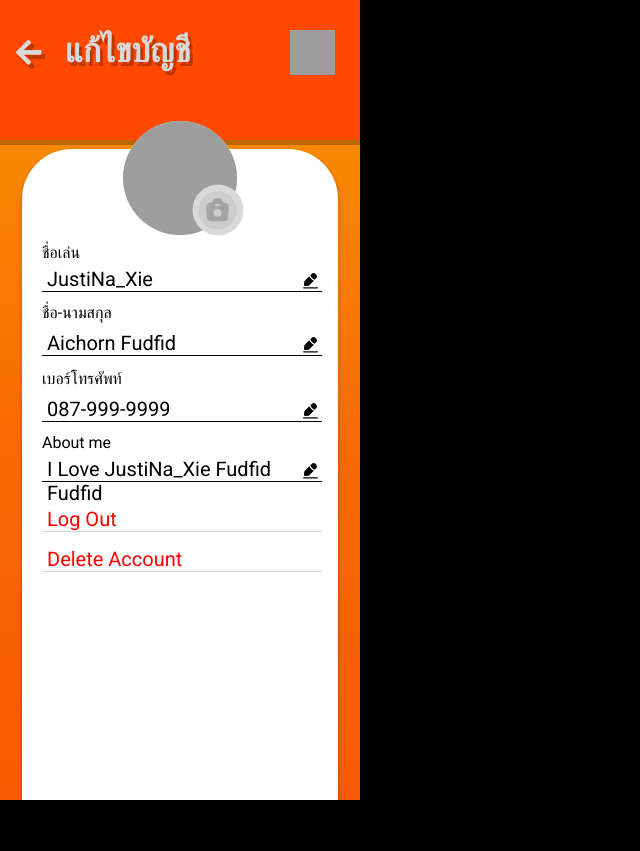
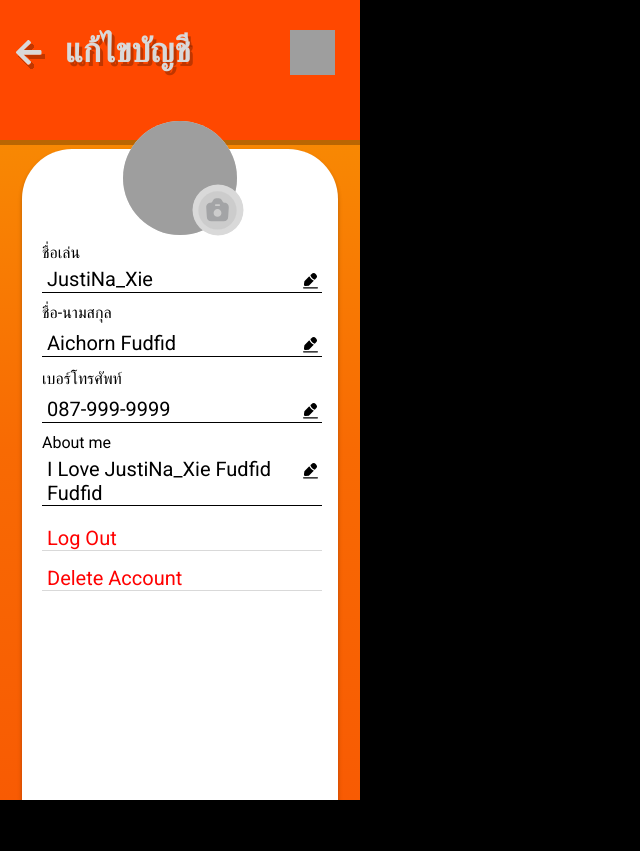
Before and after one commit to shirokitsu09/K-link, a PHP site: page /php/aboutMyAccount.php in a window 1280 px wide. Shown: the top 851 px of the page, without its empty margins (0-640 px from the left). Run offline with PHP 8.4, Linux system fonts and the light colour scheme; grey boxes are pictures that could not be loaded.

Commit message:
update css for aboutmyAccount
( aboutme ขึ้นบรรทัดใหม่ + log out / delete account ย้ายหนี )

```diff
--- a/css/editaccount.css
+++ b/css/editaccount.css
@@ -165,17 +165,19 @@
 }
 
 .display-box-aboutme {
-    position: absolute;
+    position: relative;
     top: 304px;
     width: 316px;
-    height: 30px;
+    height: fit-content;
+    padding-bottom: 5px;
 }
 
 .display-text {
     position: relative;
     display: inline-block;
+    word-break: break-all;
     width: 240px;
-    height: 30px;
+    height: fit-content;
     top: 4px;
     left: 25px;
     vertical-align: middle;
@@ -195,24 +197,24 @@
 .display-line {
     position: absolute;
     width: 280px;
-    top: 28px;
+    bottom: 2px;
     left: 20px;
-    border-bottom: 1px solid;
-    margin-bottom: -1px;
-    color: var(--neutrals3);
+    border-bottom: 1.5px solid;
+    margin-bottom: -1.5px;
+    color: var(--neutrals2);
 }
 
 .logout-button {
-    position: absolute;
-    top: 354px;
+    position: relative;
+    top: 320px;
     width: 316px;
     height: 30px;
     cursor: pointer;
 }
 
 .delete-button {
-    position: absolute;
-    top: 394px;
+    position: relative;
+    top: 330px;
     width: 316px;
     height: 30px;
     cursor: pointer;
```
